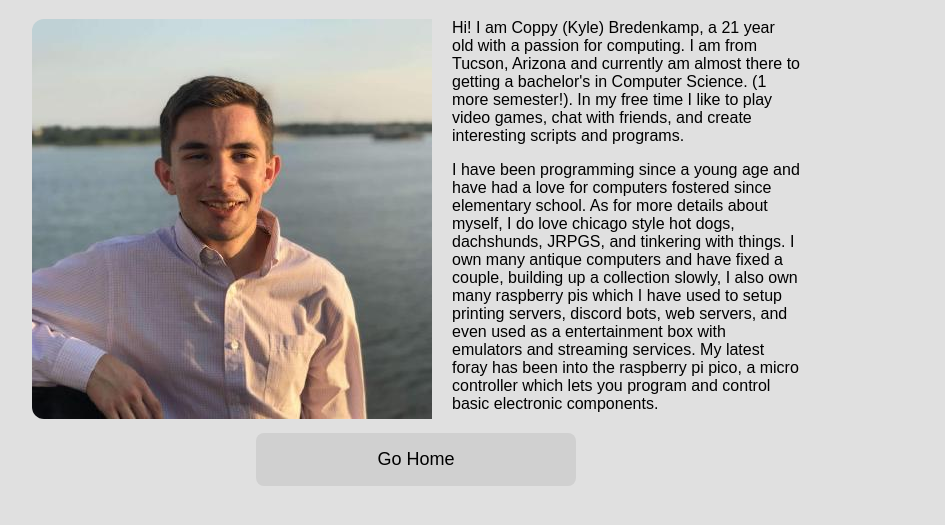
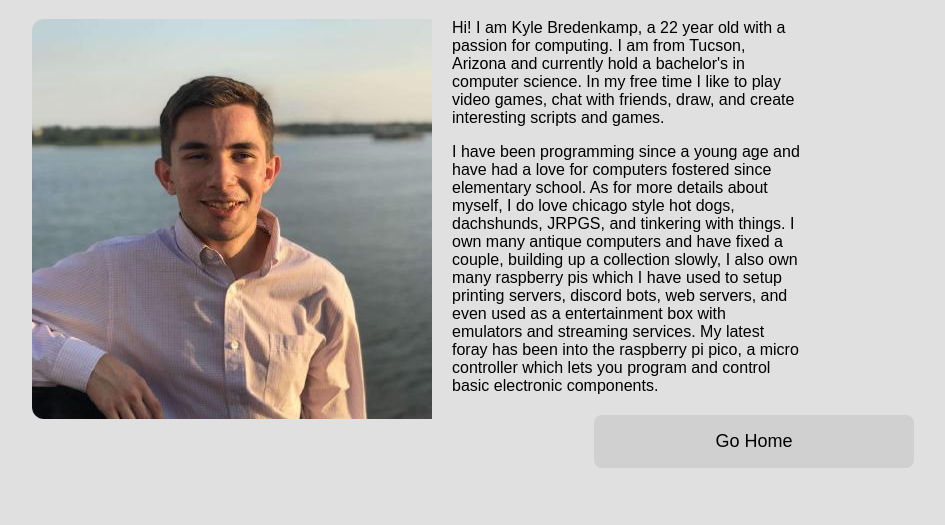
Before and after one commit to Coppyhop/coppyhop-com, a plain HTML site: page about.html in a window 1280 px wide. Shown: the part 61-586 px from the top of the page, without its empty margins (224-1169 px from the left). Drawn offline with Linux system fonts and the light colour scheme.

Commit message:
Name changes and hopefully fixing my bad push to live

```diff
--- a/about.html
+++ b/about.html
@@ -7,7 +7,7 @@
 	<body>
 		<div class="project">
 			<h1>About me</h1>
-			<p><img src="me.jpg" class="ifl">Hi! I am Coppy (Kyle) Bredenkamp, a 21 year old with a passion for computing. I am from Tucson, Arizona and currently am almost there to getting a bachelor's in Computer Science. (1 more semester!). In my free time I like to play video games, chat with friends, and create interesting scripts and programs.</p>
+			<p><img src="me.jpg" class="ifl">Hi! I am Kyle Bredenkamp, a 22 year old with a passion for computing. I am from Tucson, Arizona and currently hold a bachelor's in computer science. In my free time I like to play video games, chat with friends, draw, and create interesting scripts and games.</p>
 			<p>I have been programming since a young age and have had a love for computers fostered since elementary school. As for more details about myself, I do love chicago style hot dogs, dachshunds, JRPGS, and tinkering with things. I own many antique computers and have fixed a couple, building up a collection slowly, I also own many raspberry pis which I have used to setup printing servers, discord bots, web servers, and even used as a entertainment box with emulators and streaming services. My latest foray has been into the raspberry pi pico, a micro controller which lets you program and control basic electronic components.</p>
 		</div>
 		<div>
```
Also changed, not shown: index.html (+1 -1 lines).
